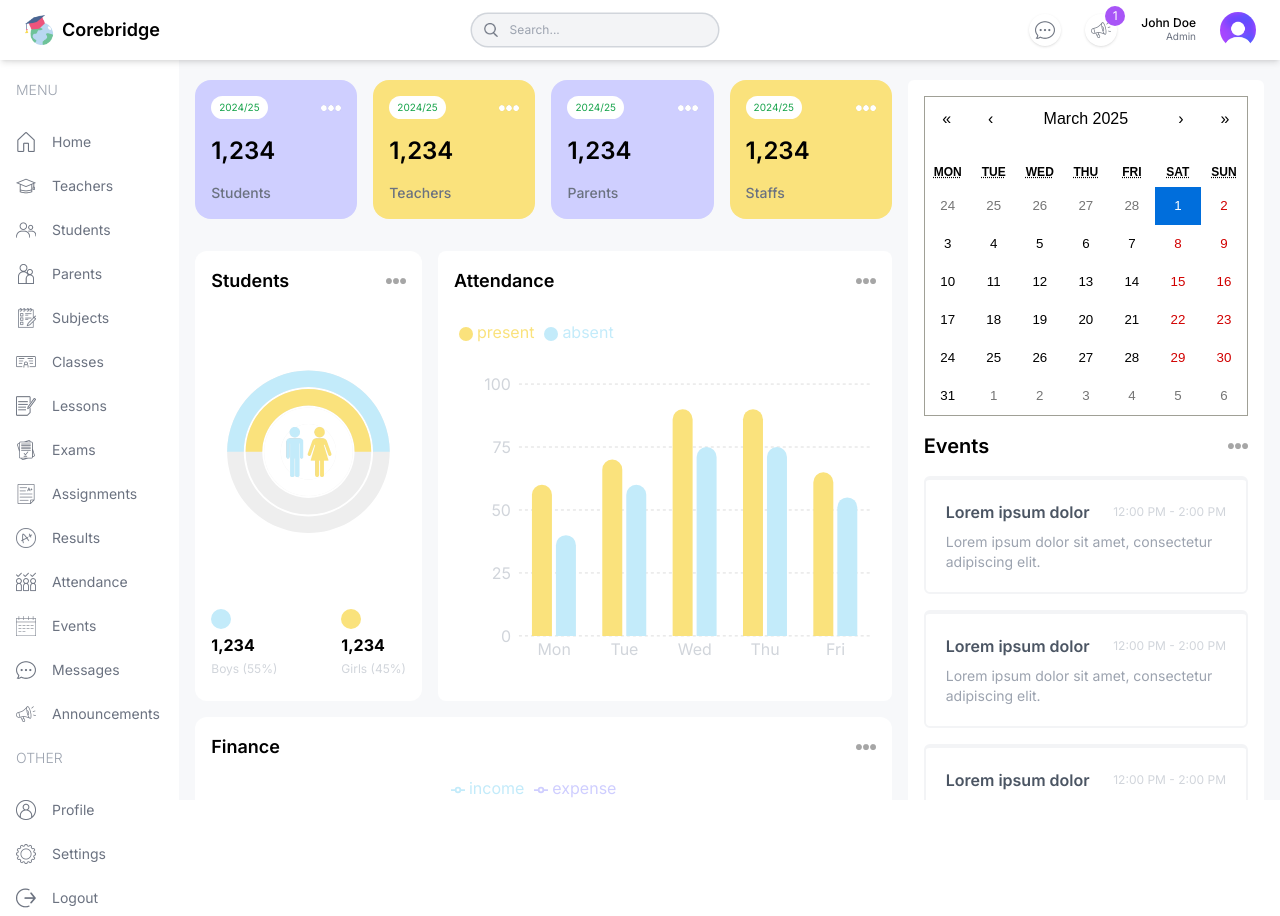
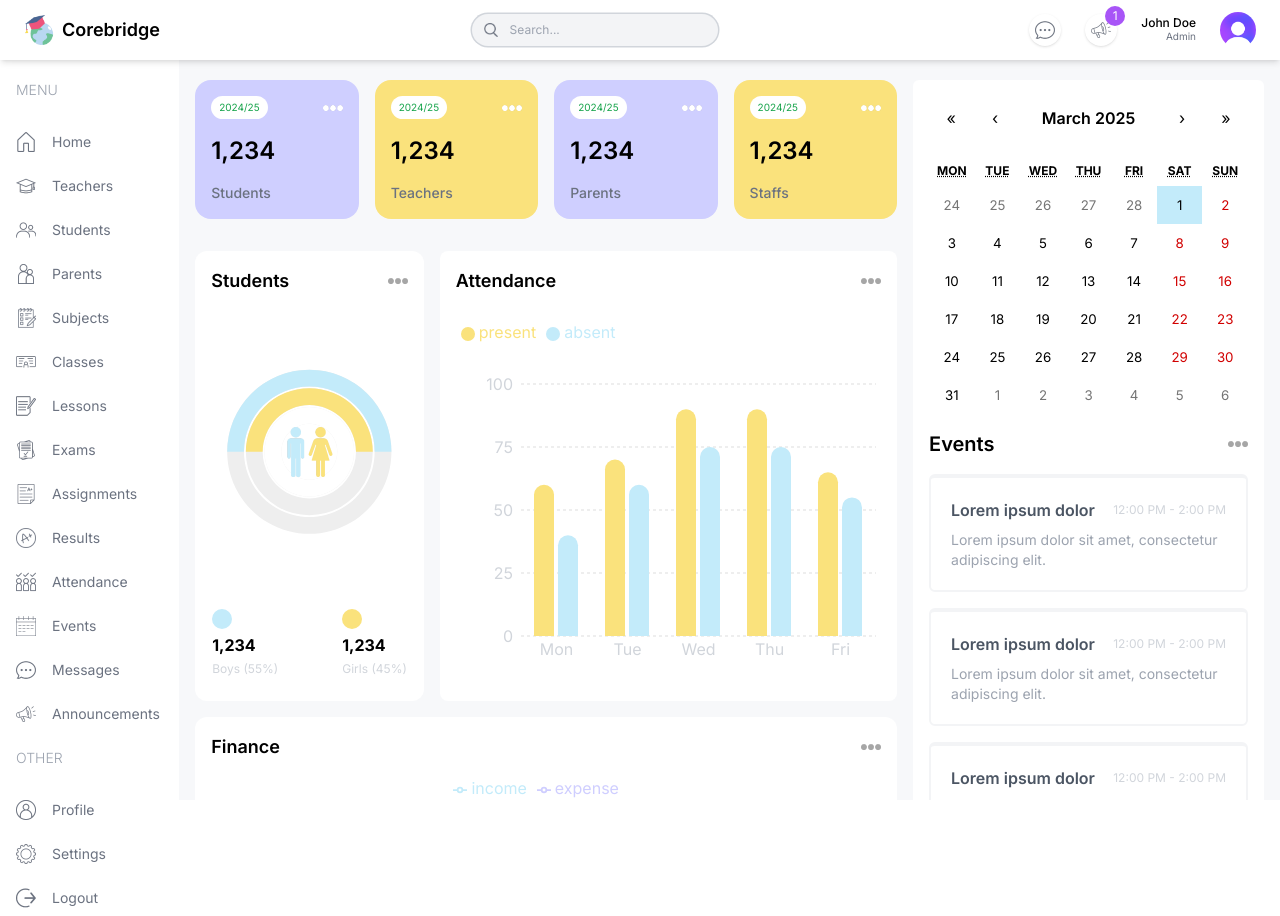
Before and after one commit to cynos28/Corebridge, a Next.js app in the folder client/: page /dashboard/admin in a window 1280 px wide. Built offline with nearby package versions, Linux system fonts and the light colour scheme.

Commit message:
event calendar

```diff
--- a/client/src/app/globals.css
+++ b/client/src/app/globals.css
@@ -1,3 +1,108 @@
 @tailwind base;
 @tailwind components;
 @tailwind utilities;
+
+.react-calendar {
+  width: 100% !important;
+  border: none !important;
+  font-family: "Inter", sans-serif !important;
+}
+
+.react-calendar__navigation__label__labelText {
+  font-weight: 600;
+}
+
+.react-calendar__tile--active {
+  background-color: #c3ebfa !important;
+  color: black !important;
+}
+
+.rbc-btn-group:first-child {
+  display: none !important;
+}
+
+.rbc-toolbar-label {
+  text-align: right !important;
+  padding: 0px 20px !important;
+}
+
+.rbc-btn-group:last-child {
+  font-size: 13px !important;
+}
+
+.rbc-btn-group:last-child button {
+  border: none !important;
+  background-color: #f1f0ff !important;
+  margin-left: 2px !important;
+}
+
+.rbc-toolbar button.rbc-active {
+  background-color: #dbdafe !important;
+  box-shadow: none !important;
+}
+
+.rbc-time-view {
+  border-color: #eee !important;
+}
+
+.rbc-time-header {
+  display: none !important;
+}
+
+.rbc-time-content {
+  border: none !important;
+}
+
+.rbc-time-gutter.rbc-time-column {
+  font-size: 12px !important;
+}
+
+.rbc-time-gutter.rbc-time-column .rbc-timeslot-group {
+  padding: 0px 20px !important;
+}
+
+.rbc-timeslot-group {
+  background-color: #f7fdff !important;
+}
+
+.rbc-day-slot {
+  font-size: 14px !important;
+}
+
+.rbc-event {
+  border: none !important;
+  color: black !important;
+  padding: 10px !important;
+  margin: 10px !important;
+  width: 99% !important;
+}
+
+.rbc-event:nth-child(1) {
+  background-color: #e2f8ff !important;
+}
+.rbc-event:nth-child(2) {
+  background-color: #fefce8 !important;
+}
+.rbc-event:nth-child(3) {
+  background-color: #f2f1ff !important;
+}
+.rbc-event:nth-child(4) {
+  background-color: #fdf2fb !important;
+}
+.rbc-event:nth-child(5) {
+  background-color: #e2f8ff !important;
+}
+.rbc-event:nth-child(6) {
+  background-color: #fefce8 !important;
+}
+.rbc-event:nth-child(7) {
+  background-color: #f2f1ff !important;
+}
+.rbc-event:nth-child(8) {
+  background-color: #fdf2fb !important;
+}
+
+.rbc-event-label{
+  color: gray !important;
+  margin-bottom: 5px;
+}
```
